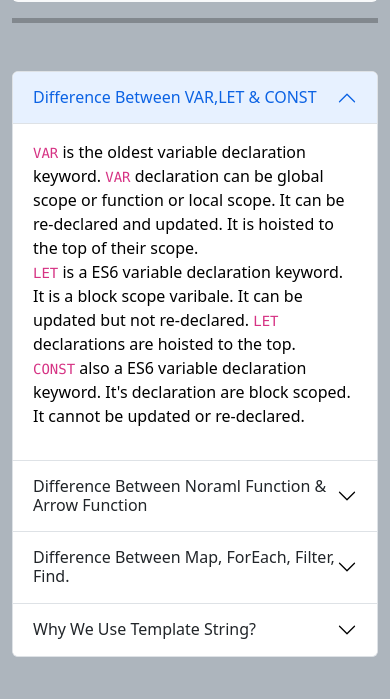
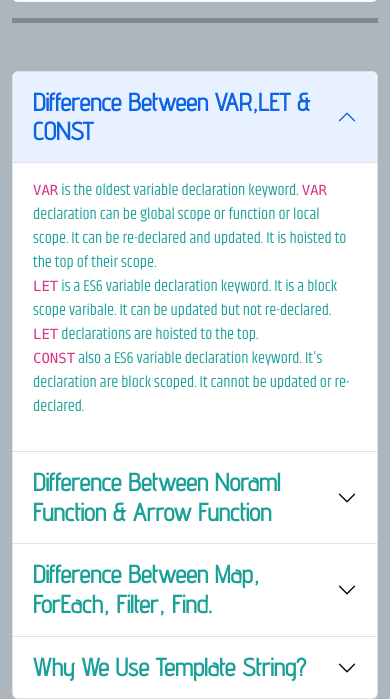
Before and after one commit to KIShakib/the-daily-emporium-repo, a plain HTML site: page question/ques.html in a window 390 px wide. Shown: the part 147-846 px from the top of the page. Drawn offline with nearby package versions, Linux system fonts and the light colour scheme.

Commit message:
Ninth Commit For Assignment6  & Question Section Responsive Done

```diff
--- a/question/ques.css
+++ b/question/ques.css
@@ -19,3 +19,13 @@
 .navbar-hr{
     border-top: 5px solid black;
 }
+.question-sec button{
+    font-family: 'Advent Pro', sans-serif;
+    font-weight: 900;
+    font-size: 1em;
+    color: #1BA098;
+}
+.question-sec p{
+    font-family: 'Khand', sans-serif;
+    color: #1BA098;
+}
--- a/question/ques.html
+++ b/question/ques.html
@@ -52,7 +52,7 @@
     <div>
       <!-- Questions By Accordion Start -->
       <div class="accordion" id="accordionExample">
-        <div class="accordion-item">
+        <div class="accordion-item question-sec">
           <h2 class="accordion-header" id="headingOne">
             <button class="accordion-button" type="button" data-bs-toggle="collapse" data-bs-target="#collapseOne" aria-expanded="true" aria-controls="collapseOne">
               Difference Between VAR,LET & CONST
@@ -68,7 +68,7 @@
             </div>
           </div>
         </div>
-        <div class="accordion-item">
+        <div class="accordion-item question-sec">
           <h2 class="accordion-header" id="headingTwo">
             <button class="accordion-button collapsed" type="button" data-bs-toggle="collapse" data-bs-target="#collapseTwo" aria-expanded="false" aria-controls="collapseTwo">
               Difference Between Noraml Function & Arrow Function
@@ -82,7 +82,7 @@
             </div>
           </div>
         </div>
-        <div class="accordion-item">
+        <div class="accordion-item question-sec">
           <h2 class="accordion-header" id="headingThree">
             <button class="accordion-button collapsed" type="button" data-bs-toggle="collapse" data-bs-target="#collapseThree" aria-expanded="false" aria-controls="collapseThree">
               Difference Between Map, ForEach, Filter, Find.
@@ -98,7 +98,7 @@
             </div>
           </div>
         </div>
-        <div class="accordion-item">
+        <div class="accordion-item question-sec">
           <h2 class="accordion-header" id="headingThree">
             <button class="accordion-button collapsed" type="button" data-bs-toggle="collapse" data-bs-target="#collapseThree" aria-expanded="false" aria-controls="collapseThree">
               Why We Use Template String?
```
